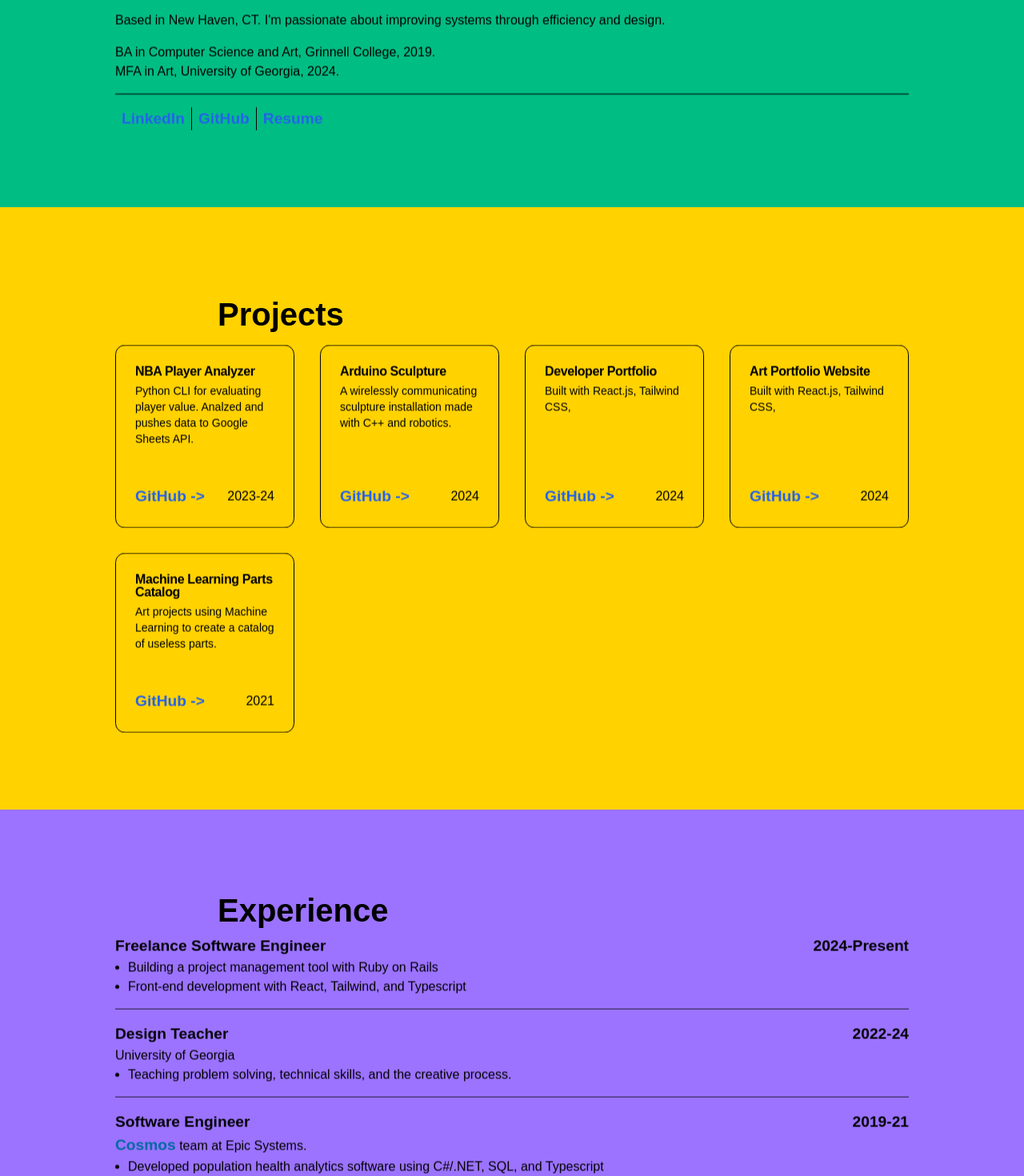
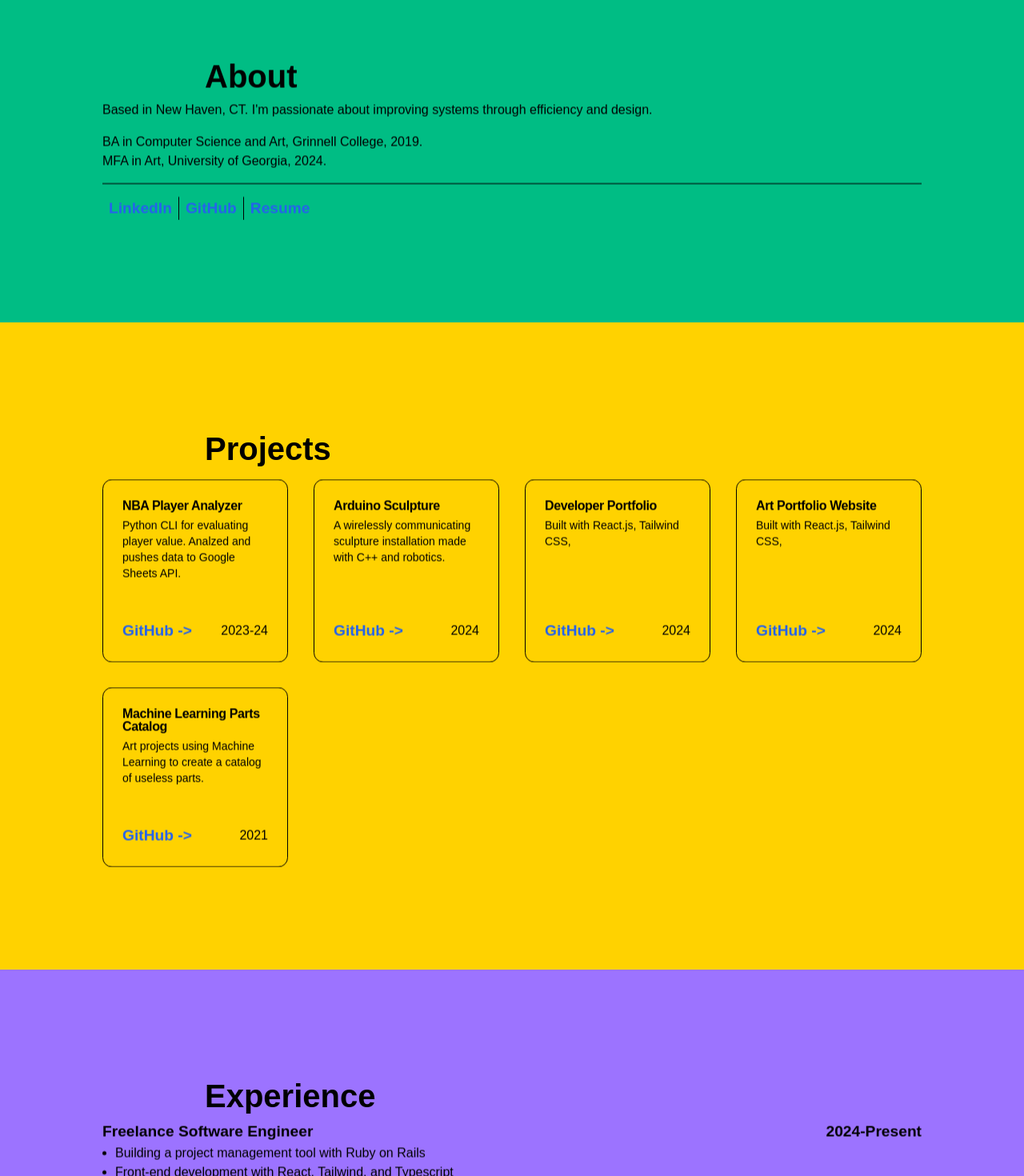
Before and after one commit to martincham/dev.martin, a React (Vite) app: page / in a window 1280 px wide. Shown: the part 660-2130 px from the top of the page at 80% size. Built offline with nearby package versions, Linux system fonts and the light colour scheme; a web font is replaced by a local one.

Commit message:
padding adjustment

```diff
--- a/src/components/Navbar.tsx
+++ b/src/components/Navbar.tsx
@@ -2,7 +2,7 @@ const Navbar = () => {
   return (
     <nav
       style={{ fontSize: "min(1rem, 5vw)" }}
-      className="font-medium z-50 sticky top-0 pb-1 backdrop-blur-md bg-background  min-w-full"
+      className="font-medium z-50 sticky top-0 pb-1 backdrop-blur-md bg-background  min-w-full max-w-3xl"
     >
       <ul className="flex flex-wrap justify-around   text-foreground transition-colors duration-200">
         {/* <li className=" text-center hover:translate-y-[1px] duration-150">
--- a/src/sections/AboutSection.tsx
+++ b/src/sections/AboutSection.tsx
@@ -3,10 +3,10 @@ import ScrollAnimation from "@/components/ui/ScrollAnimation";
 const AboutSection = () => {
   return (
     <section id="about" className="bg-turq ">
-      <div className="mx-auto bg-inherit text-left text-black p-4">
+      <div className="mx-auto bg-inherit text-left text-black">
         <ScrollAnimation>
           <h2 className="ml-[10vw]">About</h2>
-          <p className="mt-4 text-black">
+          <p className=" text-black">
             Based in New Haven, CT. I'm passionate about improving systems
             through efficiency and design.
           </p>
--- a/src/sections/ContactSection.tsx
+++ b/src/sections/ContactSection.tsx
@@ -1,7 +1,7 @@
 const ContactSection = () => {
   return (
     <section id="contact" className="">
-      <div className="mx-auto text-left  p-4">
+      <div className="mx-auto text-left">
         <h3 className=" ml-[10vw] py-2">Thanks for visiting!</h3>
         <div className="transition-all duration-150 text-turq text-lg font-semibold grid grid-cols-2 sm:grid-cols-4  lg:grid-cols-8 gap-4 my-8"></div>
       </div>
--- a/src/sections/ExperienceSection.tsx
+++ b/src/sections/ExperienceSection.tsx
@@ -3,7 +3,7 @@ import ScrollAnimation from "@/components/ui/ScrollAnimation";
 const ExperienceSection = () => {
   return (
     <section id="experience" className="bg-purp">
-      <div className="mx-auto  text-left !text-black p-4">
+      <div className="mx-auto  text-left !text-black">
         <h2 className="ml-[10vw]">Experience</h2>
         {/* Freelance */}
         <ScrollAnimation>
--- a/src/sections/ProjectsSection.tsx
+++ b/src/sections/ProjectsSection.tsx
@@ -11,9 +11,9 @@ import ScrollAnimation from "@/components/ui/ScrollAnimation";
 const ProjectsSection = () => {
   return (
     <section id="projects" className="bg-golden text-black">
-      <div className="mx-auto text-left p-4 ">
-        <h2 className=" ml-[10vw] py-2">Projects</h2>
-        <div className="grid opacity-100 grid-cols-1 sm:grid-cols-2  lg:grid-cols-3 xl:grid-cols-4 gap-8">
+      <div className="mx-auto text-left">
+        <h2 className=" ml-[10vw]">Projects</h2>
+        <div className="grid opacity-100 grid-cols-1 sm:grid-cols-2  lg:grid-cols-3 xl:grid-cols-4 gap-8 pt-2">
           {/* NBA Player Analyzer */}
           <ScrollAnimation>
             <Card className="">
--- a/src/sections/SkillsSection.tsx
+++ b/src/sections/SkillsSection.tsx
@@ -4,7 +4,7 @@ const SkillsSection = () => {
   return (
     <section id="skills" className="bg-salmon">
       <h2 className="ml-[10vw]">Skills</h2>
-      <div className="mx-auto text-left text-black p-4 ">
+      <div className="mx-auto text-left text-black">
         <ScrollAnimation>
           <div className="grid grid-cols-2 sm:grid-cols-4 lg:grid-cols-8 gap-4 ">
             <h3 className="col-start-1 col-span-full">Languages</h3>
--- a/src/styles/globals.css
+++ b/src/styles/globals.css
@@ -103,7 +103,7 @@ body {
     -moz-osx-font-smoothing: grayscale;
 }
 section {
-    padding: 10vh 10vw;
+    padding: 10vw 10vw;
 }
 
 /* Dot Grid */
```
